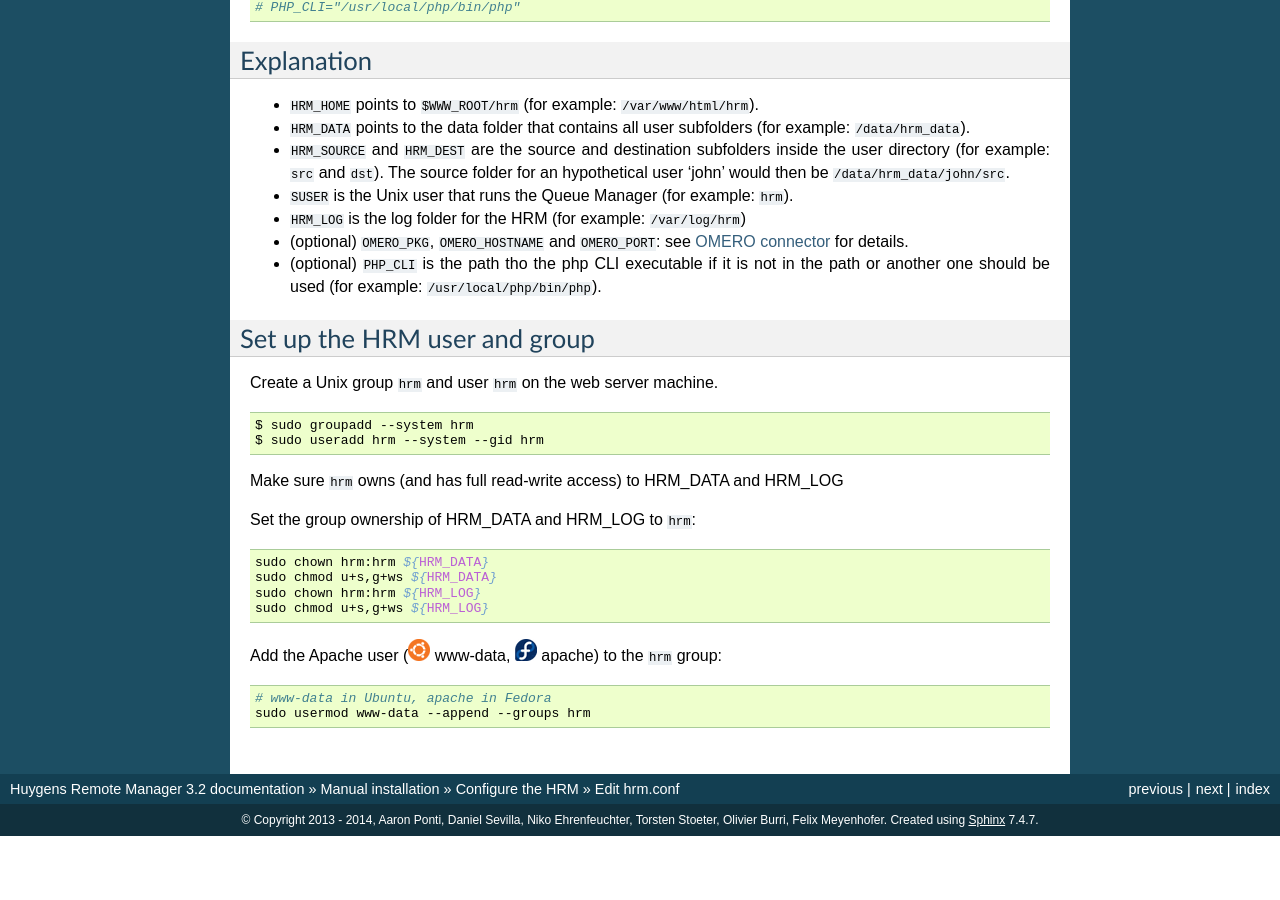
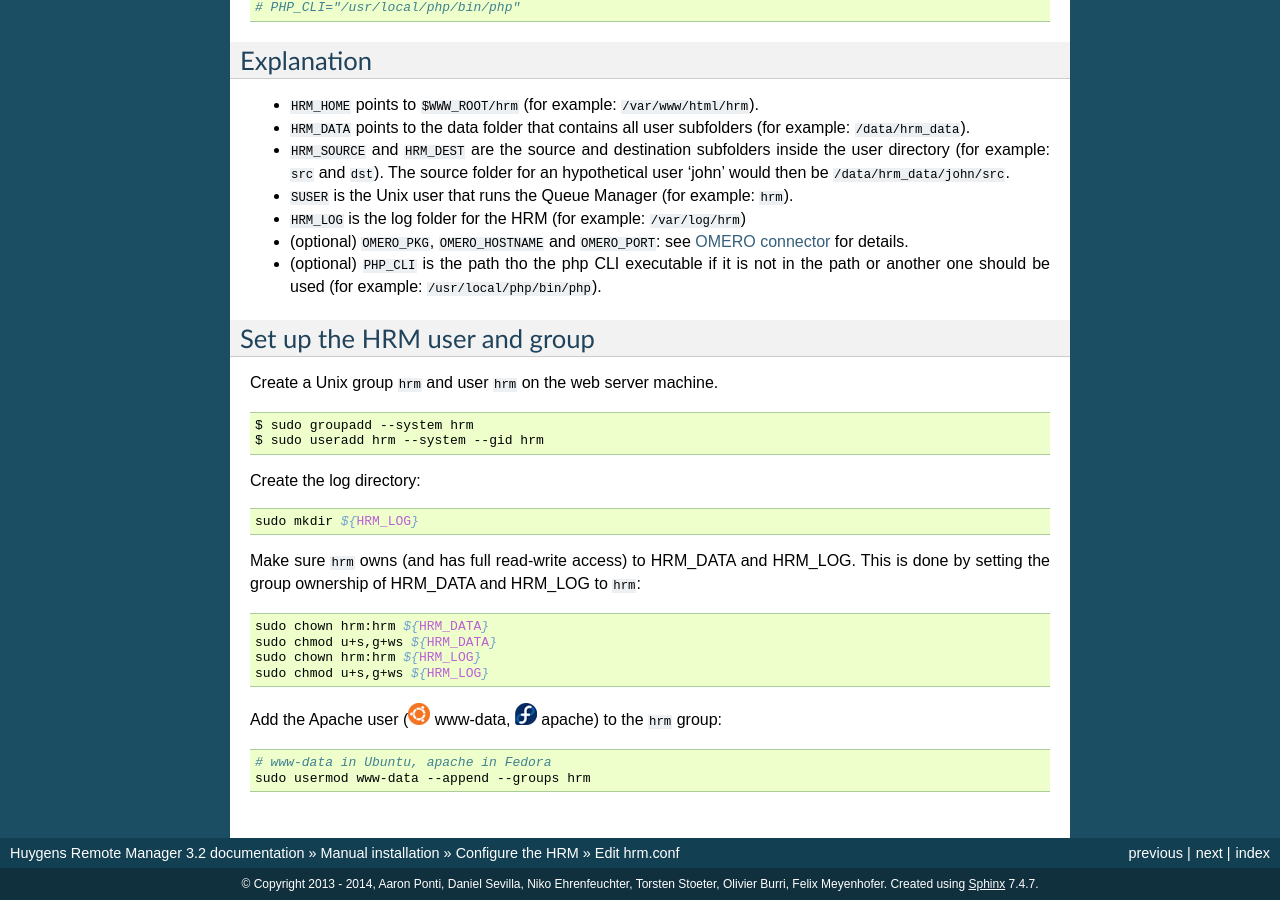
Before and after one commit to aarpon/hrm_docs, a Sphinx documentation site: the page built from docs/hrm_conf.rst, in a window 1280 px wide and 900 px high, scrolled down 874 px. Built offline with Sphinx 7.4.7, drawn with Linux system fonts in a browser that asks for light colours; before the commit the page ends 1710 px from its top, so only the background shows below that.

Commit message:
Add creation of logging folder.

```diff
--- a/docs/conventions.rst
+++ b/docs/conventions.rst
@@ -75,6 +75,7 @@ accordingly:
     HRM_SETUP=$HRM_HOME/setup              # HRM setup folder
     HRM_BIN=$HRM_HOME/bin                  # HRM executables folder
     HRM_USER=$HRM_HOME/user                # HRM customization folder
+    HRM_LOG=/var/log/hrm                   # HRM logging folder
     HRM_DATA=/data/hrm_data                # HRM data folder
 
 .. note::
--- a/docs/hrm_conf.rst
+++ b/docs/hrm_conf.rst
@@ -82,9 +82,14 @@ Create a Unix group ``hrm`` and user ``hrm`` on the web server machine.
     $ sudo groupadd --system hrm
     $ sudo useradd hrm --system --gid hrm
 
-Make sure ``hrm`` owns (and has full read-write access) to HRM_DATA and HRM_LOG
+Create the log directory:
 
-Set the group ownership of HRM_DATA and HRM_LOG to ``hrm``:
+.. code-block:: sh
+
+    sudo mkdir ${HRM_LOG}
+
+Make sure ``hrm`` owns (and has full read-write access) to HRM_DATA and HRM_LOG.
+This is done by setting the group ownership of HRM_DATA and HRM_LOG to ``hrm``:
 
 .. code-block:: sh
 
```
